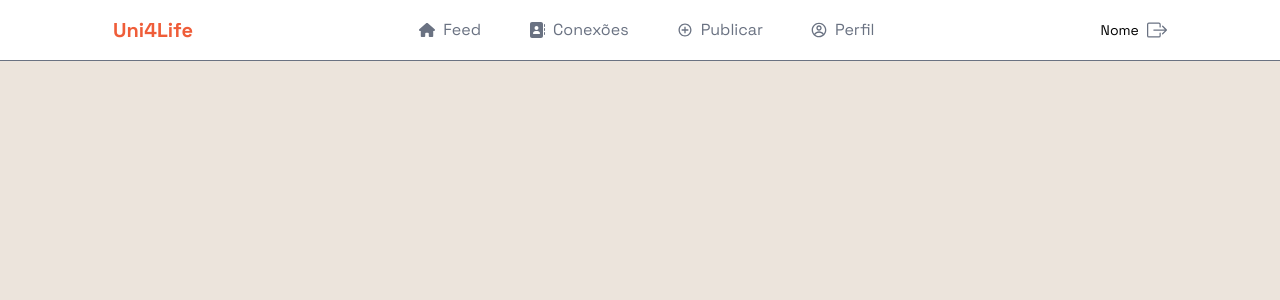
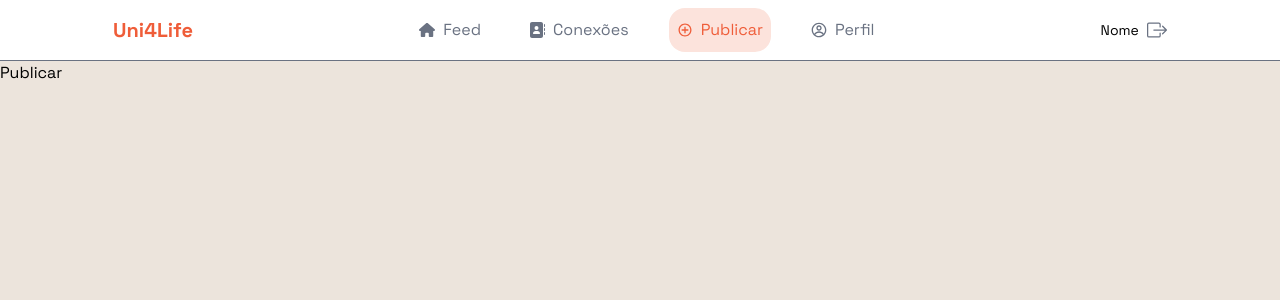
Before and after one commit to gabrieldias102/uni4life-v2, a React (Vite) app: page /publish in a window 1280 px wide. Shown: the top 300 px of the page. Built offline with nearby package versions, Linux system fonts and the light colour scheme.

Commit message:
refactor: ajustando links da navbar com NavLink

```diff
--- a/package.json
+++ b/package.json
@@ -12,7 +12,8 @@
   "dependencies": {
     "react": "^19.2.4",
     "react-dom": "^19.2.4",
-    "react-icons": "^5.6.0"
+    "react-icons": "^5.6.0",
+    "react-router-dom": "^7.13.1"
   },
   "devDependencies": {
     "@eslint/js": "^9.39.4",
--- a/src/App.tsx
+++ b/src/App.tsx
@@ -1,7 +1,23 @@
+import { BrowserRouter, Navigate, Route, Routes } from "react-router-dom";
 import Navbar from "./components/Navbar";
+import Conections from "./pages/Conections";
+import Feed from "./pages/Feed";
+import Profile from "./pages/Profile";
+import Publish from "./pages/Publish";
 
 function App() {
-  return <Navbar />;
+  return (
+    <BrowserRouter>
+      <Navbar />
+      <Routes>
+        <Route path="/" element={<Navigate to="/feed" replace />} />
+        <Route path="/feed" element={<Feed />} />
+        <Route path="/conections" element={<Conections />} />
+        <Route path="/publish" element={<Publish />} />
+        <Route path="/profile" element={<Profile />} />
+      </Routes>
+    </BrowserRouter>
+  );
 }
 
 export default App;
--- a/src/components/Navbar/index.tsx
+++ b/src/components/Navbar/index.tsx
@@ -12,16 +12,16 @@ export default function Navbar() {
           <p className="font-bold text-xl text-primary">Uni4Life</p>
         </div>
         <section className="flex flex-row gap-4">
-          <NavbarItem text="Feed">
+          <NavbarItem text="Feed" to="/feed">
             <FaHouse />
           </NavbarItem>
-          <NavbarItem text="Conexões">
+          <NavbarItem text="Conexões" to="/conections">
             <FaAddressBook />
           </NavbarItem>
-          <NavbarItem text="Publicar">
+          <NavbarItem text="Publicar" to="/publish">
             <IoMdAddCircleOutline />
           </NavbarItem>
-          <NavbarItem text="Perfil">
+          <NavbarItem text="Perfil" to="/profile">
             <CgProfile />
           </NavbarItem>
         </section>
--- a/src/components/NavbarItem/index.tsx
+++ b/src/components/NavbarItem/index.tsx
@@ -1,13 +1,23 @@
+import { NavLink } from "react-router-dom";
+
 type NavbarItemProps = {
   children: React.ReactNode;
   text: string;
+  to: string;
 };
 
-export default function NavbarItem({ text, children }: NavbarItemProps) {
+export default function NavbarItem({ text, children, to }: NavbarItemProps) {
   return (
-    <div className="flex flex-row items-center gap-2 p-2 hover:text-primary hover:bg-soft rounded-2xl cursor-pointer bg-red m-2">
+    <NavLink
+      to={to}
+      className={({ isActive }) =>
+        `flex flex-row items-center gap-2 p-2 hover:text-primary hover:bg-soft rounded-2xl cursor-pointer m-2 ${
+          isActive ? "text-primary bg-soft" : ""
+        }`
+      }
+    >
       {children}
       <p> {text} </p>
-    </div>
+    </NavLink>
   );
 }
--- a/src/pages/Publish/index.tsx
+++ b/src/pages/Publish/index.tsx
@@ -0,0 +1,7 @@
+export default function Publish() {
+  return (
+    <div>
+      <p>Publicar</p>
+    </div>
+  );
+}
```
Also changed, not shown: 1 other file (tests, documents, lock files or other folders).
